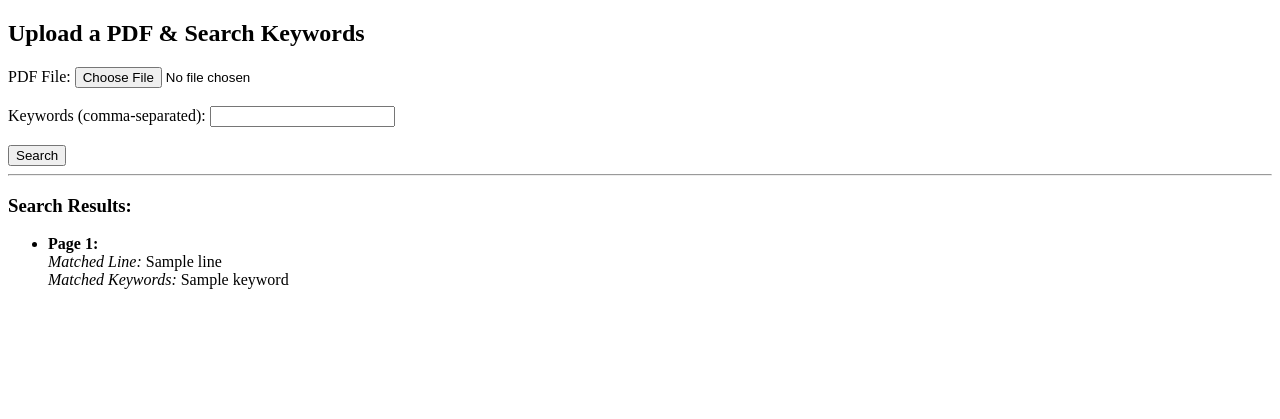
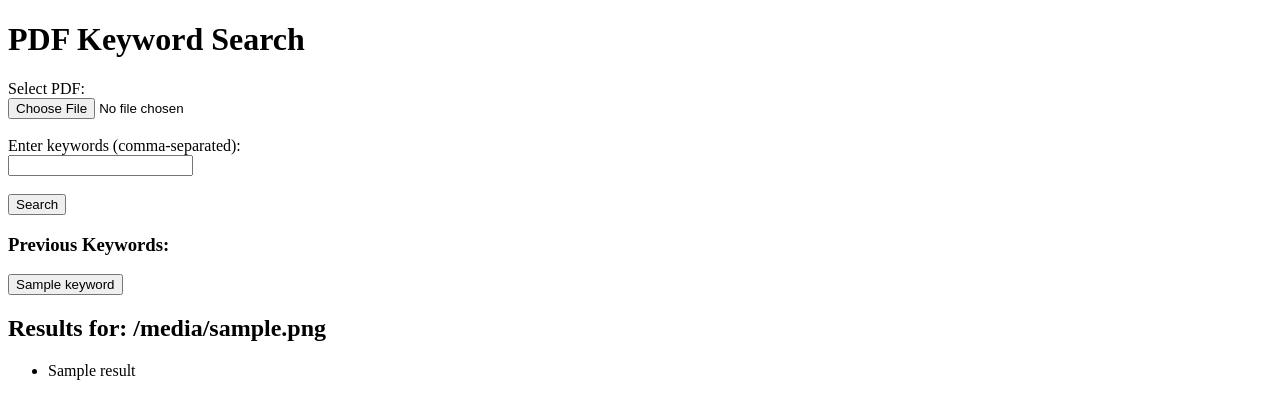
Before and after one commit to Aaronicc/darwin-aaron-santiago-pdf-keyword-search, a Flask app: template templates/index.html in a window 1280 px wide. Shown: the top 419 px of the page. Run offline with Flask 3, Linux system fonts and the light colour scheme; the template is opened without the code that fills it: most values are stand-ins (such as "Sample title", 1, 10 or a date in 2020).

Commit message:
Update index.html

```diff
--- a/templates/index.html
+++ b/templates/index.html
@@ -1,35 +1,35 @@
+
 <!DOCTYPE html>
 <html>
 <head>
-    <title>PDF Keyword Search</title>
+    <title>DarwinSantiago PDF Keyword Search</title>
 </head>
 <body>
-    <h2>Upload a PDF & Search Keywords</h2>
+    <h1>PDF Keyword Search</h1>
     <form method="post" enctype="multipart/form-data">
-        <label>PDF File:</label>
+        <label>Select PDF:</label><br>
         <input type="file" name="pdf" required><br><br>
-
-        <label>Keywords (comma-separated):</label>
-        <input type="text" name="keywords" required><br><br>
-
-        <button type="submit">Search</button>
+        <label>Enter keywords (comma-separated):</label><br>
+        <input type="text" name="keywords" id="keywordInput" required><br><br>
+        <input type="submit" value="Search">
     </form>
 
-    <hr>
+    <h3>Previous Keywords:</h3>
+    {% for kw in keywords %}
+        <button onclick="document.getElementById('keywordInput').value='{{ kw }}'">{{ kw }}</button>
+    {% endfor %}
 
-    {% if results %}
-        <h3>Search Results:</h3>
-        <ul>
+    {% if filename %}
+        <h2>Results for: {{ filename }}</h2>
+        {% if results %}
+            <ul>
             {% for result in results %}
-                <li>
-                    <strong>Page {{ result.page }}:</strong><br>
-                    <em>Matched Line:</em> {{ result.line }}<br>
-                    <em>Matched Keywords:</em> {{ result.keywords | join(", ") }}
-                </li>
+                <li>{{ result }}</li>
             {% endfor %}
-        </ul>
-    {% elif request.method == 'POST' %}
-        <p><strong>No matches found.</strong></p>
+            </ul>
+        {% else %}
+            <p>No matches found.</p>
+        {% endif %}
     {% endif %}
 </body>
 </html>
```
